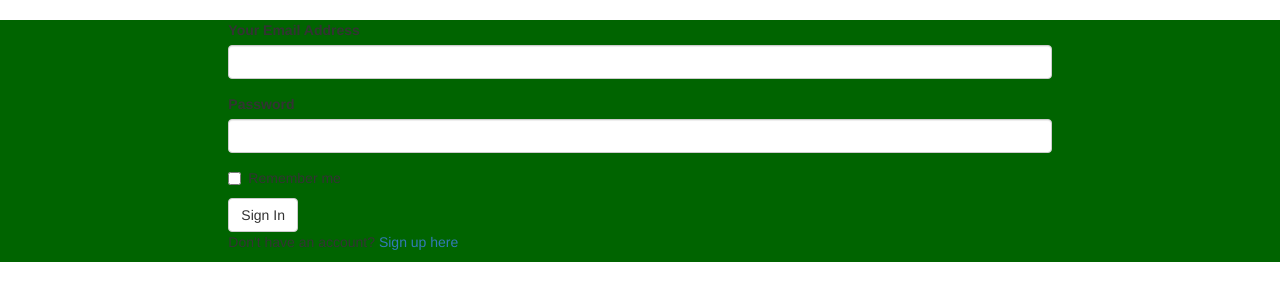
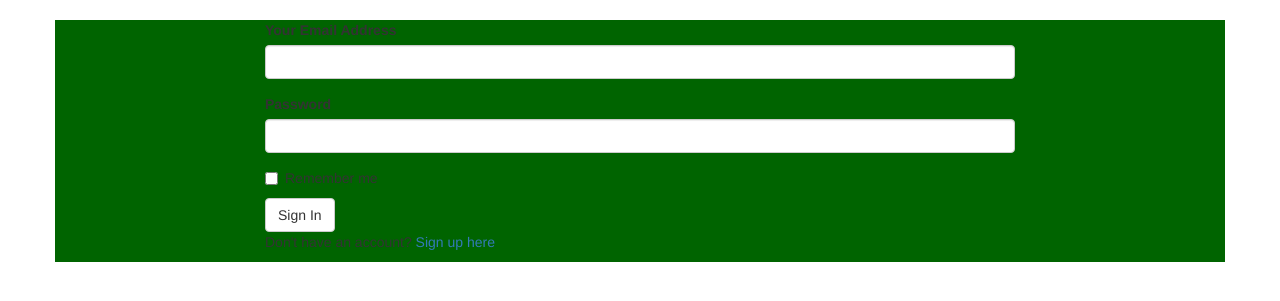
Before and after one commit to koyoo-maxwel/Git-Blog, a Flask app: page /auth/login in a window 1280 px wide. Shown: the part 52-353 px from the top of the page. Run offline with Flask 2, Linux system fonts and the light colour scheme; some libraries are stand-ins or nearby versions.

Commit message:
styled my app

```diff
--- a/app/static/css/style.css
+++ b/app/static/css/style.css
@@ -87,5 +87,5 @@
   }
 
 .container{
-  background-color: darkgreen;
+  background-color:#FFF;
 }
--- a/app/templates/auth/login.html
+++ b/app/templates/auth/login.html
@@ -3,7 +3,7 @@
 
 {% block content%}
 
-<div class="container-fluid" style='background-color: darkgreen;'>
+<div class="container" style='background-color: darkgreen;'>
   <div class="row">
 
     <div class="col-md-2"> </div>
--- a/app/templates/category.html
+++ b/app/templates/category.html
@@ -3,6 +3,7 @@
   {% block content %}
 
 {{ super() }}
+<body style="background-color:#4D1B10">
 <link rel="stylesheet" href="{{url_for('static',filename='css/style.css')}}">
 <div class="col-lg-3 col-md-4 col-sm-6 col-xs-12">
         <div class="hovereffect">
@@ -40,5 +41,5 @@
                 </div>
             </div>
 
-
+    </body>
 {% endblock %}
--- a/app/templates/index.html
+++ b/app/templates/index.html
@@ -15,7 +15,7 @@
     <!--my fonts-->
     <link href="https://fonts.googleapis.com/css?family=Indie+Flower" rel="stylesheet">
     </head>
-    <body style="background-image:url('http://static.digg.com/images/cfbcc8017b904a0e9ab23c72bed00252_2a910f968f6048b3b63a0bac618580b5_header.jpeg' );"no-repeat>
+    <body style="background-color:#4D1B10">
 
     <div class="row">
         <div class="col-md-4">
@@ -28,7 +28,7 @@
                             <p> {{ pitch.title }}</p>
                             <p>{{pitch.body}}</p>
 
-                            <p><a href="{{url_for('main.comment')}}">Comment here</a>
+                            <p><a href="{{url_for('main.comment')}}">Rate it</a>
                             <i onclick="myFunction(this)" class="fa fa-thumbs-up"></i>
                             </p>
 
--- a/app/templates/pitch.html
+++ b/app/templates/pitch.html
@@ -4,9 +4,11 @@
 
 {{ super() }}
 <link rel="stylesheet" href="{{url_for('static',filename='css/style.css')}}">
-
+<body style="background-color: #4D1B10">
 <div class="container">
-    {{ wtf.quick_form(form) }}
+  {{ wtf.quick_form(form) }}
 </div>
 
+</body>
+
 {% endblock %}
```
